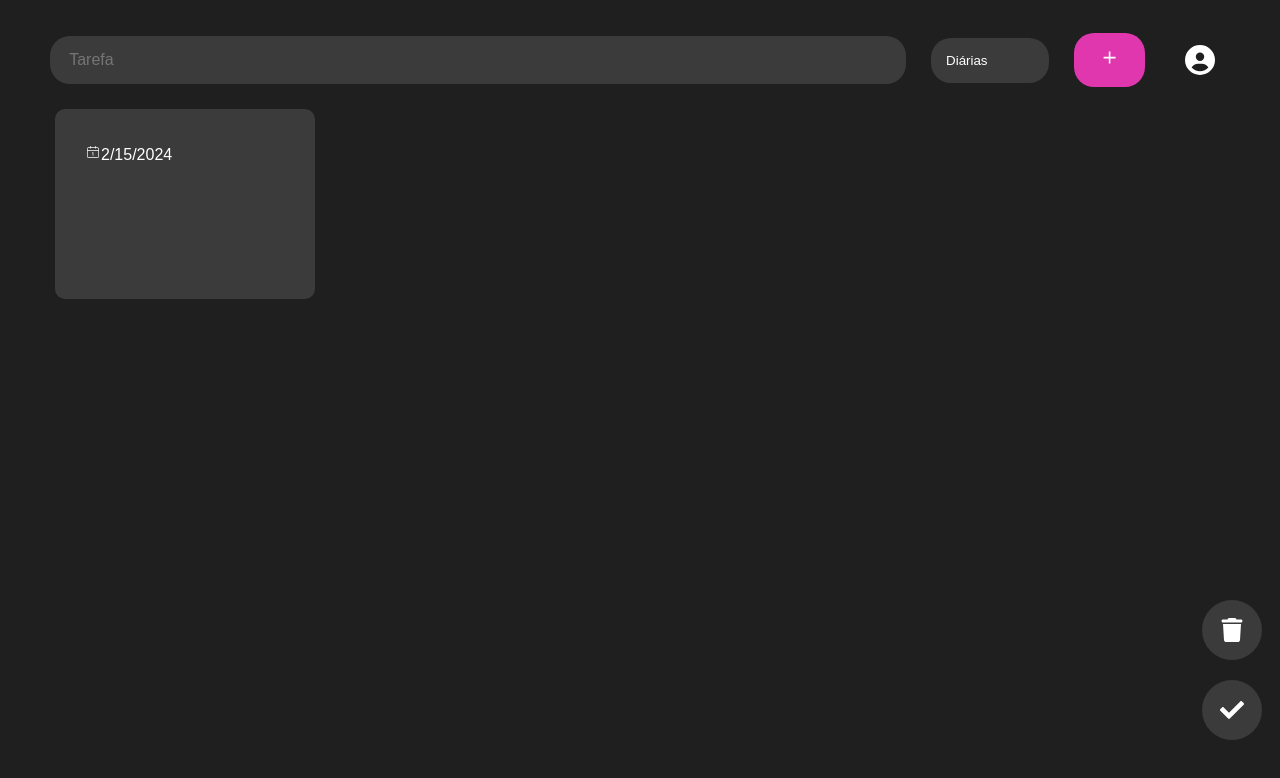
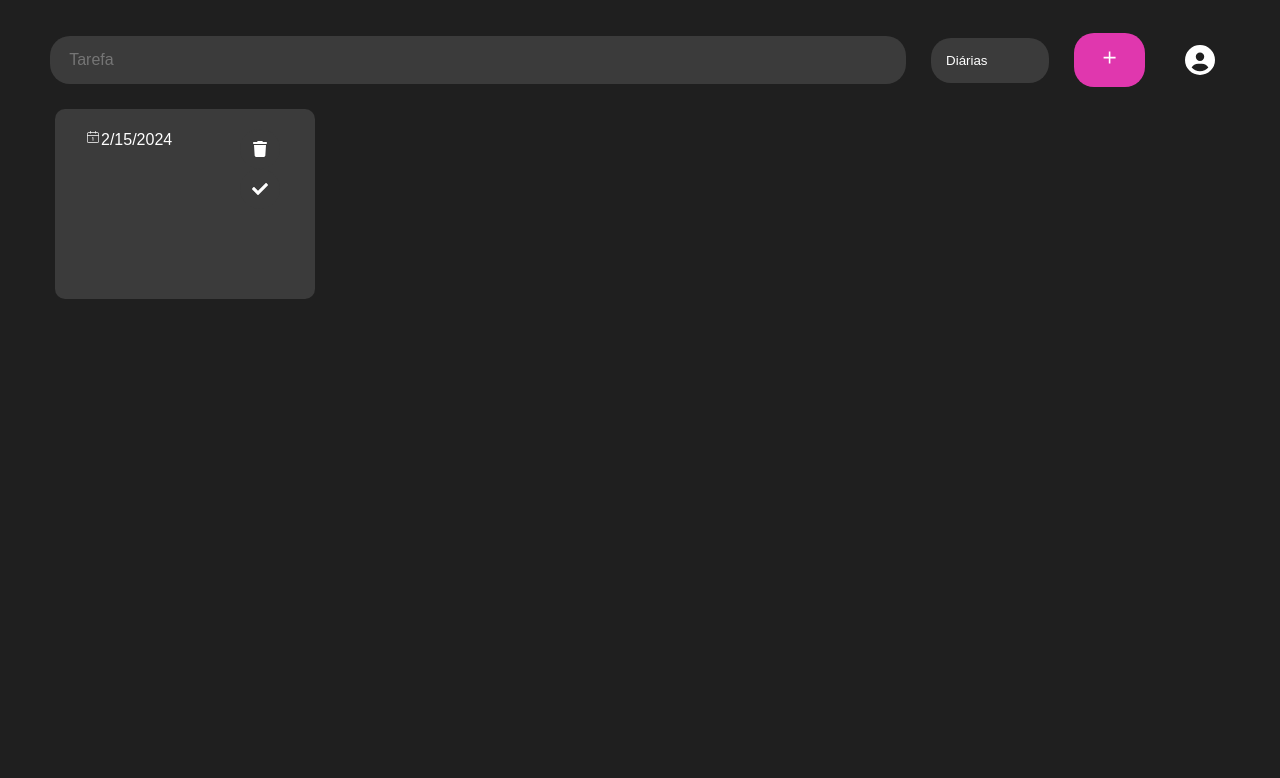
Before and after one commit to jessicapinheiro-s/to-do-list-react, a React (Create React App) app: page / in a window 1280 px wide. Both pictures are taken after a click on the button 1109 px from the left and 60 px from the top of the page. Shown: the top 778 px of the page. Built offline with nearby package versions, Linux system fonts and the light colour scheme.

Commit message:
ajustando estrutura da task

```diff
--- a/src/App.tsx
+++ b/src/App.tsx
@@ -1,7 +1,6 @@
 import React, { useState, useEffect } from 'react';
 import EntradaDados from './components/entrada-dados';
 import { ListaTasks } from './components/lista-tasks';
-import ButtonsLaterais from './components/buttons-laterais';
 import Task from './components/task';
 import './styles/style.css';
 import { Session } from '@supabase/supabase-js';
@@ -44,7 +43,6 @@ function App() {
       <ListaTasks>
         {taskMessage != undefined ? <Task childContent={arrayTask} /> : null}
       </ListaTasks>
-      <ButtonsLaterais></ButtonsLaterais>
     </div>
   );
 }
--- a/src/components/buttons-laterais.tsx
+++ /dev/null
@@ -1,18 +0,0 @@
-import '../styles/style.css'
-import { FaTrash } from "react-icons/fa6";
-import { FaCheck } from "react-icons/fa";
-
-
-
-export default function ButtonsLaterais() {
-    return (
-        <div className="bts-laterais">
-                    <div className="container-bt-tarefa-concluida" id="container-bt-tarefa-concluida">
-                    <FaTrash />
-                    </div>
-                    <div className="container-bt-excluir" id="container-bt-excluir">
-                    <FaCheck />
-                    </div>
-                </div>
-    )
-}
--- a/src/components/task.tsx
+++ b/src/components/task.tsx
@@ -1,6 +1,8 @@
 import '../styles/style.css'
 import { CiCalendarDate } from "react-icons/ci";
-import React, {useState} from 'react';
+import React, { useState } from 'react';
+import { FaTrash } from "react-icons/fa6";
+import { FaCheck } from "react-icons/fa";
 interface TaskProps {
     childContent: das[];
 }
@@ -19,30 +21,44 @@ const task: React.FC<TaskProps> = ({ childContent }) => {
     }*/
     return (
         <div className='list-tasks' /*onClick={handleTask}*/>
-            {childContent.map((f , key) => (
-                <div className='task-card' key ={key}>
-                    <p><CiCalendarDate />{f.dataAtual}</p>
-                    <p className='nome-task'>{f.taskmessage}</p>
-                    <p className={'tipo-Task' + (f.tipoTask != undefined ? verificaCores(f.tipoTask): null)}>{f.tipoTask}</p>
+            {childContent.map((f, key) => (
+                <div className='task-card' key={key}>
+                    <div className='content-task'>
+                        <p><CiCalendarDate />{f.dataAtual}</p>
+                        <p className='nome-task'>{f.taskmessage}</p>
+                    </div>
+
+                    <div className="bts-laterais">
+                        <div className="container-bt-tarefa-concluida" id="container-bt-tarefa-concluida">
+                            <FaTrash />
+                        </div>
+                        <div className="container-bt-excluir" id="container-bt-excluir">
+                            <FaCheck />
+                        </div>
+                    </div>
+                    <div className='task-type'>
+                        <p className={'tipo-Task' + (f.tipoTask != undefined ? verificaCores(f.tipoTask) : null)}>{f.tipoTask}</p>
+
+                    </div>
                 </div>
             ))}
         </div>
     )
 }
 
-function verificaCores (item:string){
-    if(item === 'Diárias' ){
+function verificaCores(item: string) {
+    if (item === 'Diárias') {
         return ' diarias';
-    }else if(item === 'Semanais' ){
+    } else if (item === 'Semanais') {
         return ' semanais';
 
-    }else if(item === 'Mensais' ){
+    } else if (item === 'Mensais') {
         return ' mensais';
 
-    }else if(item === 'Anuais' ){
+    } else if (item === 'Anuais') {
         return ' anuais';
 
-    }else{
+    } else {
         return '';
 
     }
--- a/src/styles/style.css
+++ b/src/styles/style.css
@@ -53,6 +53,9 @@ body {
   align-items: start;
   justify-content: left;
   padding: 20px 30px;
+  /* &::-webkit-scrollbar-thumb:hover {
+          background-color: #555; // Cor da barra de rolagem ao passar o mouse
+      }*/
 }
 .App .container-task .list-tasks .task-card {
   width: 200px;
@@ -63,33 +66,62 @@ body {
   color: #fff;
   height: 150px;
   overflow-y: auto;
-  /* &::-webkit-scrollbar-thumb:hover {
-      background-color: #555; // Cor da barra de rolagem ao passar o mouse
-  }*/
+  display: grid;
+  grid-template-columns: 1fr 50px;
+  grid-template-rows: 1fr 50px;
+  grid-template-areas: "task-content bts-laterais" "tipo-task tipo-task";
+  font-size: 1rem;
+  word-wrap: break-word;
 }
-.App .container-task .list-tasks .task-card:hover {
+.App .container-task .list-tasks:hover {
   background-color: #525252;
   transform: scale(1.1);
   transition: all 0.5s;
   color: #fff;
 }
-.App .container-task .list-tasks .task-card::-webkit-scrollbar {
+.App .container-task .list-tasks::-webkit-scrollbar {
   width: 10px;
 }
-.App .container-task .list-tasks .task-card::-webkit-scrollbar-thumb {
+.App .container-task .list-tasks::-webkit-scrollbar-thumb {
   background-color: #888;
   border-radius: 5px;
 }
-.App .container-task .list-tasks .task-card p {
-  word-wrap: break-word;
-  padding: 15px 0px;
+.App .container-task .list-tasks .content-task {
+  width: 80%;
+  grid-area: task-content;
 }
-.App .container-task .list-tasks .task-card .tipo-Task {
+.App .container-task .list-tasks .content-task .nome-task {
+  font-size: 1.4rem;
+}
+.App .container-task .list-tasks .task-type {
+  grid-area: tipo-task;
+}
+.App .container-task .list-tasks .task-type .tipo-Task {
   padding: 5px 8px;
   border-radius: 20px;
 }
-.App .container-task .list-tasks .task-card .nome-task {
-  font-size: 1.2rem;
+.App .container-task .bts-laterais {
+  grid-area: bts-laterais;
+  margin: 0px auto;
+}
+.App .container-task .bts-laterais .container-bt-excluir,
+.App .container-task .bts-laterais .container-bt-tarefa-concluida {
+  display: flex;
+  align-items: center;
+  justify-content: center;
+  width: 20px;
+  height: 20px;
+  font-size: 1rem;
+  color: #fff;
+  padding: 10px;
+  border-radius: 50%;
+  background-color: #3b3b3b;
+}
+.App .container-task .bts-laterais .container-bt-tarefa-concluida:hover {
+  background-color: green;
+}
+.App .container-task .bts-laterais .container-bt-excluir:hover {
+  background-color: red;
 }
 
 .diarias {
@@ -162,40 +194,6 @@ body {
   background-color: #223531;
 }
 
-.bts-laterais {
-  width: 70px;
-  align-items: center;
-  position: absolute;
-  bottom: 5%;
-  right: 1%;
-}
-.bts-laterais .container-bt-excluir,
-.bts-laterais .container-bt-tarefa-concluida {
-  display: flex;
-  align-items: center;
-  justify-content: center;
-  width: 40px;
-  height: 40px;
-  font-size: 1.5rem;
-  color: #fff;
-  padding: 10px;
-  border-radius: 50%;
-  margin: 20px auto;
-  background-color: #3b3b3b;
-}
-.bts-laterais .container-bt-tarefa-concluida:hover {
-  background-color: green;
-  transform: scale(1.1);
-  transition: all 0.5s;
-  color: #fff;
-}
-.bts-laterais .container-bt-excluir:hover {
-  background-color: red;
-  transform: scale(1.1);
-  transition: all 0.5s;
-  color: #fff;
-}
-
 @media screen and (max-width: 600px) {
   .App {
     grid-template-rows: 150px 1fr;
--- a/src/styles/style.scss
+++ b/src/styles/style.scss
@@ -36,7 +36,7 @@ body {
     padding: 10px;
     grid-template-areas: 'Input-data '
         'Tasks-body ';
-    grid-template-rows:8% 1fr;
+    grid-template-rows: 8% 1fr;
     height: 100vh;
     background-color: $cor-principal-dark;
 
@@ -91,6 +91,14 @@ body {
                 color: $cor-font-principal;
                 height: 150px;
                 overflow-y: auto;
+                display: grid;
+                grid-template-columns: 1fr 50px;
+                grid-template-rows: 1fr 50px;
+                grid-template-areas: 'task-content bts-laterais'
+                    'tipo-task tipo-task';
+                font-size: 1rem;
+                word-wrap: break-word;
+            }
 
             &:hover {
                 @include animacao($cor-light, $cor-font-principal)
@@ -110,24 +118,59 @@ body {
                     background-color: #555; // Cor da barra de rolagem ao passar o mouse
                 }*/
 
-                p {
-                    word-wrap: break-word;
-                    padding: 15px 0px;
+            .content-task {
+                width: 80%;
+                grid-area: task-content;
+
+                .nome-task {
+                    font-size: 1.4rem;
                 }
+            }
+
+            .task-type {
+                grid-area: tipo-task;
 
                 .tipo-Task {
                     padding: 5px 8px;
                     border-radius: 20px;
                 }
+            }
 
-                .nome-task {
-                    font-size: 1.2rem;
+
+        }
+
+        .bts-laterais {
+            grid-area: bts-laterais;
+           margin: 0px auto;
+            .container-bt-excluir,
+            .container-bt-tarefa-concluida {
+                display: flex;
+                align-items: center;
+                justify-content: center;
+                width: 20px;
+                height: 20px;
+                font-size: 1rem;
+                color: #fff;
+                padding: 10px;
+                border-radius: 50%;
+                background-color: $cor-secundaria;
+            }
+
+            .container-bt-tarefa-concluida {
+                &:hover {
+                background-color: $task-concluida;
                 }
             }
 
+            .container-bt-excluir {
+                &:hover {
+                    background-color: $task-excluida;
                 }
             }
         }
+    }
+}
+
 
 .diarias {
     background-color: #e03753;
@@ -210,52 +253,17 @@ body {
 
 
 
-.bts-laterais {
-    width: 70px;
-    align-items: center;
-    position: absolute;
-    bottom: 5%;
-    right: 1%;
-
-    .container-bt-excluir,
-    .container-bt-tarefa-concluida {
-        display: flex;
-        align-items: center;
-        justify-content: center;
-        width: 40px;
-        height: 40px;
-        font-size: 1.5rem;
-        color: #fff;
-        padding: 10px;
-        border-radius: 50%;
-        margin: 20px auto;
-        background-color: $cor-secundaria;
-    }
-
-    .container-bt-tarefa-concluida {
-        &:hover {
-            @include animacao($task-concluida, $cor-font-principal);
-        }
-    }
-
-    .container-bt-excluir {
-        &:hover {
-            @include animacao($task-excluida, $cor-font-principal);
-        }
-    }
-}
-
-
-
 @media screen and (max-width:600px) {
     .App {
-        grid-template-rows:150px 1fr;
+        grid-template-rows: 150px 1fr;
+
         .container-input {
             .entrada-de-dados {
                 #btAdd {
                     width: 33%;
 
                 }
+
                 select {
                     width: 33%;
                 }
```
Also changed, not shown: 1 other file (tests, documents, lock files or other folders). Lines whose indentation alone changed are shown as unchanged.
